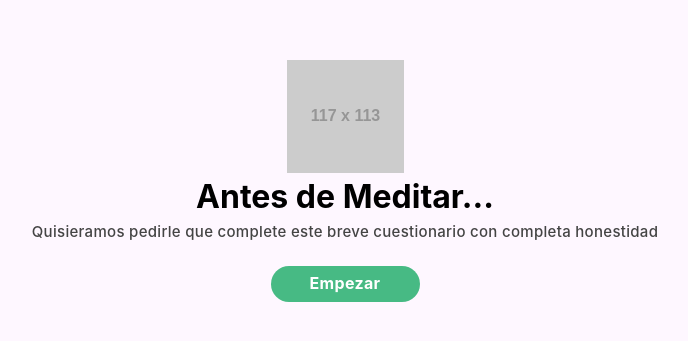
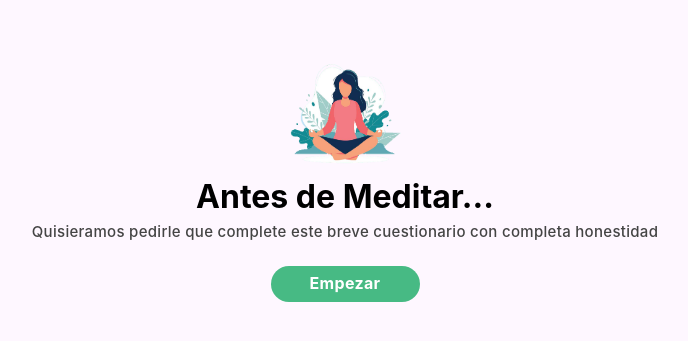
Before and after one commit to GATLA-Meditations/GATLA-Frontend, a Next.js app: page /onboarding/test in a window 1280 px wide. Shown: the part 219-560 px from the top of the page, without its empty margins (295-983 px from the left). Built offline with nearby package versions, Linux system fonts and the light colour scheme.

Commit message:
GTL-118 and GTL-117 conected

```diff
--- a/src/pages/onboarding/test.tsx
+++ b/src/pages/onboarding/test.tsx
@@ -2,6 +2,7 @@ import './test.css';
 import Button from '@/components/Button';
 import { useRouter } from 'next/router';
 import Image from 'next/image';
+import icon from '../../assets/onboardingIcon.png'
 
 const TestPageOnboarding = () => {
     const router = useRouter();
@@ -14,8 +15,8 @@ const TestPageOnboarding = () => {
         <div className={'TestPageOnboarding'}>
             <div>
                 <Image
-                    src="https://via.placeholder.com/117x113"
-                    alt="Placeholder Image"
+                    src={icon}
+                    alt="onboarding icon"
                     width={117}
                     height={113}
                 />
```
Also changed, not shown: src/assets/onboardingIcon.png (added).
